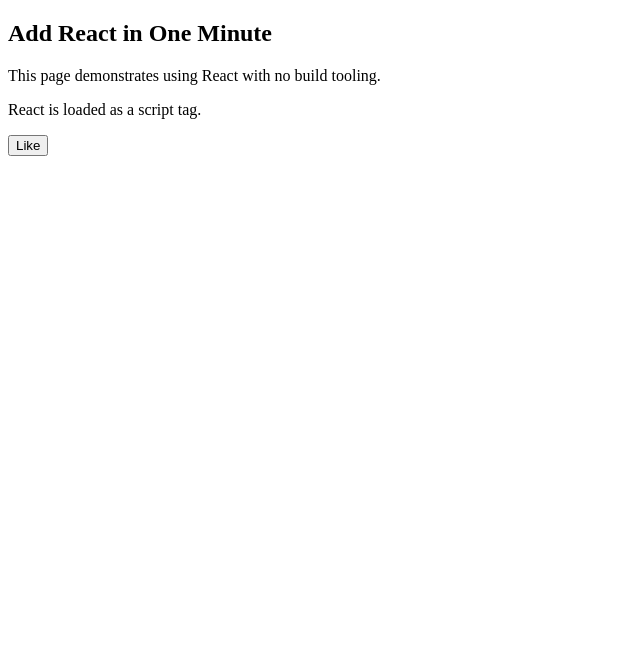
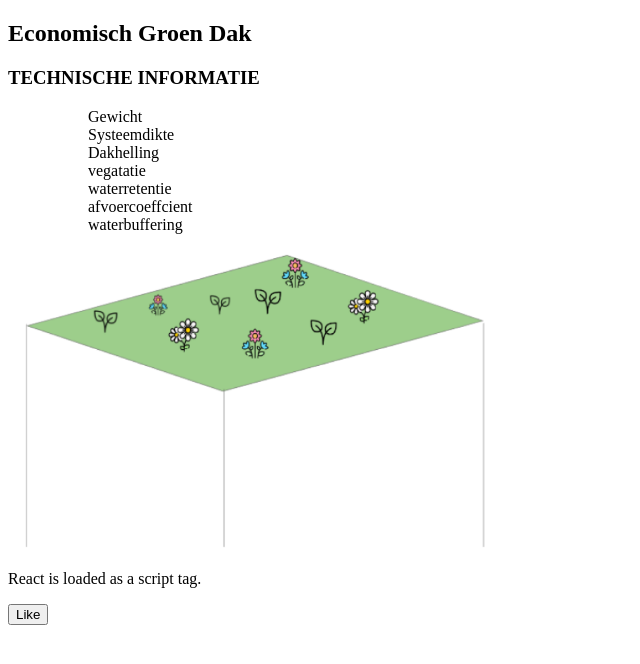
Before and after one commit to LisaHrmn/Natuurdekkers, a plain HTML site: page index.html in a window 1280 px wide. Shown: the whole page, without its empty margins (0-640 px from the left). Drawn offline with nearby package versions, Linux system fonts and the light colour scheme.

Commit message:
begin layout detail pagina

```diff
--- a/index.html
+++ b/index.html
@@ -2,13 +2,24 @@
 <html>
 <head>
     <meta charset="UTF-8" />
-    <title>Add React in One Minute</title>
+    <title>Natuurdekkers</title>
     <link rel="stylesheet" href="css/main.css">
 </head>
 <body>
 
-<h2>Add React in One Minute</h2>
-<p>This page demonstrates using React with no build tooling.</p>
+<h2>Economisch Groen Dak</h2>
+<h3>TECHNISCHE INFORMATIE</h3>
+<ul>
+    <ul>Gewicht</ul>
+    <ul>Systeemdikte</ul>
+    <ul>Dakhelling</ul>
+    <ul>vegatatie</ul>
+    <ul>waterretentie</ul>
+    <ul>afvoercoeffcient</ul>
+    <ul>waterbuffering</ul>
+</ul>
+
+<img src="images/placeholder.png" alt="Placeholder" width="500" height="300">
 <p>React is loaded as a script tag.</p>
 
 <!-- We will put our React component inside this div. -->
```
Also changed, not shown: images/placeholder.png (added).
